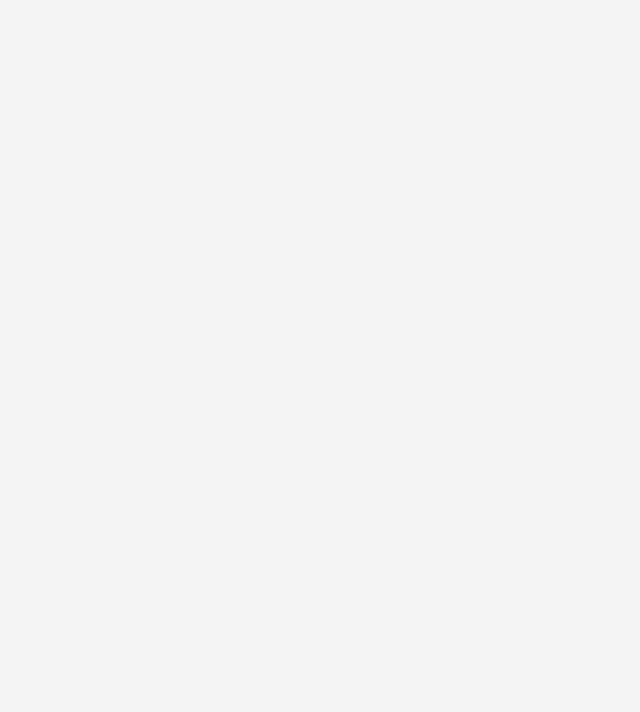
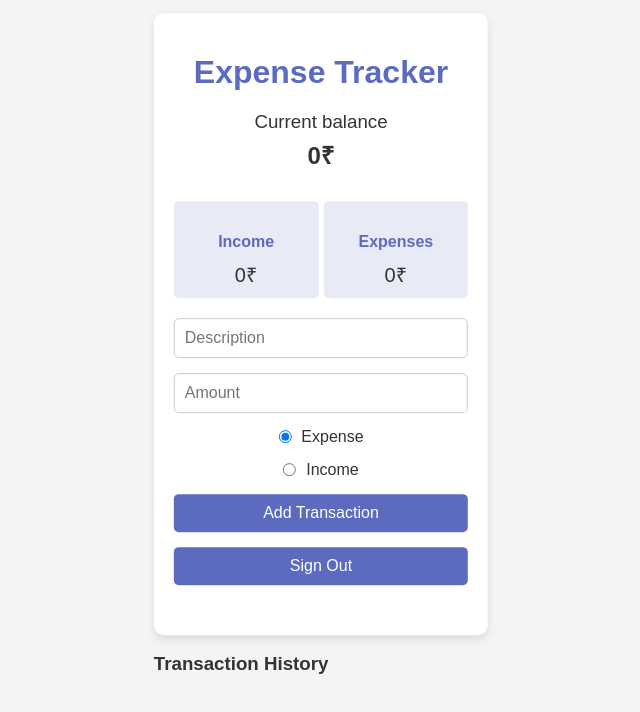
Before and after one commit to Ramkishangupta/Expense-Tracker, a React (Vite) app: page /Expense-Tracker/expense-tracker in a window 1280 px wide. Before the commit this address had no page. Shown: the part 146-858 px from the top of the page, without its empty margins (339-979 px from the left). Before the commit the page ends 800 px from the top, so only its background shows below. Built offline with nearby package versions, Linux system fonts and the light colour scheme.

Commit message:
added firebase to github hosting

```diff
--- a/src/App.jsx
+++ b/src/App.jsx
@@ -8,8 +8,8 @@ function App() {
     <>
       <Router>
         <Routes>
-          <Route path='/' exact element={<Auth/>}></Route>
-          <Route path='/expense-tracker' exact element={<ExpenseTracker/>}></Route>
+          <Route path='/Expense-Tracker/' exact element={<Auth/>}></Route>
+          <Route path='/Expense-Tracker/expense-tracker' exact element={<ExpenseTracker/>}></Route>
         </Routes>
       </Router>
     </>
--- a/src/config/firebase-config.js
+++ b/src/config/firebase-config.js
@@ -12,12 +12,11 @@ const firebaseConfig = {
   apiKey: "AIzaSyBBEfxFjGjsom7EsHWpMFv3GAORwH56G-M",
   authDomain: "expense-tracker-87e7e.firebaseapp.com",
   projectId: "expense-tracker-87e7e",
-  storageBucket: "expense-tracker-87e7e.appspot.com",
+  storageBucket: "expense-tracker-87e7e.firebasestorage.app",
   messagingSenderId: "754484285739",
   appId: "1:754484285739:web:d7b45f6b0443d3a305b56e",
   measurementId: "G-05TBRF2KGN"
 };
-
 // Initialize Firebase
 const app = initializeApp(firebaseConfig);
 const analytics = getAnalytics(app);
--- a/src/pages/auth/index.jsx
+++ b/src/pages/auth/index.jsx
@@ -22,7 +22,7 @@ const Auth = () => {
                 isAuth: true,
             };
             localStorage.setItem("auth", JSON.stringify(authInfo));
-            navigate("/expense-tracker");
+            navigate("/Expense-Tracker/expense-tracker");
         } catch (err) {
             console.error("Sign-in failed", err);
             // Consider adding error handling, e.g., setError("Failed to sign in. Please try again.");
--- a/src/pages/expense-tracker/index.jsx
+++ b/src/pages/expense-tracker/index.jsx
@@ -37,7 +37,7 @@ const ExpenseTracker = () => {
         try {
             await signOut(auth);
             localStorage.clear();
-            navigate("/");  // Navigate to the home or login page
+            navigate("/Expense-Tracker/");  // Navigate to the home or login page
         } catch (err) {
             console.error("Sign out failed", err);
         }
```
